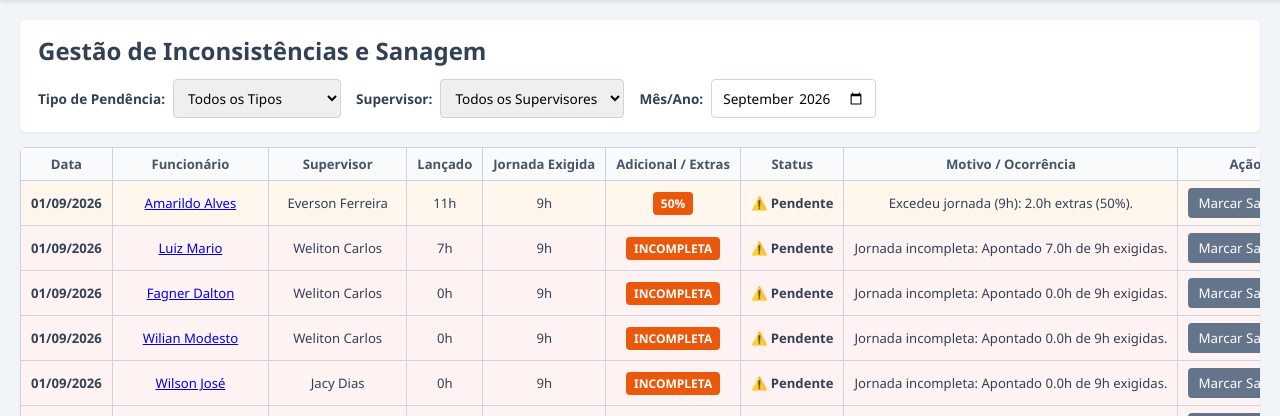
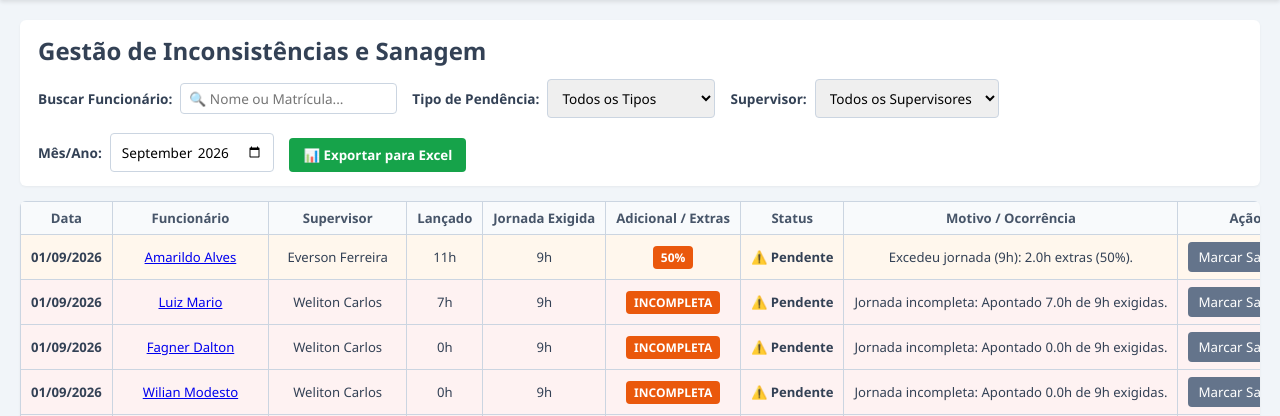
Before and after one commit to vents278/Controle-Apropria--o, a Flask app: page / in a window 1280 px wide, after a click on "Pendências & Horas Extras". Shown: the part 96-512 px from the top of the page. Run offline with Flask 3, Linux system fonts and the light colour scheme; data comes from the database, SQL or seed files in the repository; both versions use the stored data as it was after the commit.

Commit message:
Geração de relatório em Excel

```diff
--- a/app.py
+++ b/app.py
@@ -1,7 +1,9 @@
-from flask import Flask, render_template, request, jsonify
+from flask import Flask, render_template, request, jsonify, send_file
 import sqlite3
 from datetime import date, datetime
 import calendar
+import pandas as pd
+import io
 
 app = Flask(__name__)
 DB_NAME = "database.db"
@@ -92,6 +94,98 @@ def calcular_regras_horas(data_iso, horas_trabalhadas):
         "is_feriado": is_feriado,
         "dia_semana": dia_semana
     }
+
+def buscar_dados_pendencias(ano, mes, supervisor_filtro, tipo_filtro, busca_func):
+    _, num_dias = calendar.monthrange(ano, mes)
+    inicio_mes = f"{ano}-{mes:02d}-01"
+    fim_mes = f"{ano}-{mes:02d}-{num_dias:02d}"
+
+    pendencias = []
+
+    with sqlite3.connect(DB_NAME) as conn:
+        cursor = conn.cursor()
+
+        query = '''
+            SELECT p.data, f.id, f.nome, f.matricula, f.supervisor, p.situacao, p.status_pendencia, COALESCE(SUM(a.horas), 0) as total_horas
+            FROM presencas p
+            JOIN funcionarios f ON p.funcionario_id = f.id
+            LEFT JOIN apropriacoes a ON p.funcionario_id = a.funcionario_id AND p.data = a.data
+            WHERE p.data BETWEEN ? AND ?
+        '''
+        params = [inicio_mes, fim_mes]
+
+        if supervisor_filtro:
+            query += " AND f.supervisor = ?"
+            params.append(supervisor_filtro)
+
+        query += " GROUP BY p.data, p.funcionario_id"
+        cursor.execute(query, params)
+
+        for row in cursor.fetchall():
+            d_data, f_id, nome, matricula, supervisor, situacao, st_pend, horas = row
+            status_atual = st_pend or "PENDENTE"
+
+            if status_atual == "SANADA":
+                continue
+
+            if busca_func:
+                termo = busca_func.lower()
+                if termo not in nome.lower() and (not matricula or termo not in matricula.lower()):
+                    continue
+
+            item_pendencia = None
+
+            if situacao == 'Deslocado' and horas == 0:
+                item_pendencia = {
+                    "data": d_data, "funcionario_id": f_id, "funcionario": nome,
+                    "matricula": matricula or "-", "supervisor": supervisor or "Não informado",
+                    "horas_trabalhadas": horas, "carga_padrao": 0, "adicional_tipo": "DESLOCADO",
+                    "horas_extras": 0, "status_pendencia": status_atual,
+                    "mensagem": "Funcionário Deslocado sem lançamento de Ordens de Serviço (OS)."
+                }
+            elif situacao in ['Presente', 'Deslocado']:
+                calc = calcular_regras_horas(d_data, horas)
+                carga = calc["carga_padrao"]
+
+                if calc["horas_100"] > 0:
+                    motivo = "Trabalho em Domingo" if calc["dia_semana"] == 6 else "Trabalho em Feriado"
+                    item_pendencia = {
+                        "data": d_data, "funcionario_id": f_id, "funcionario": nome,
+                        "matricula": matricula or "-", "supervisor": supervisor or "Não informado",
+                        "horas_trabalhadas": horas, "carga_padrao": 0, "adicional_tipo": "100%",
+                        "horas_extras": calc["horas_100"], "status_pendencia": status_atual,
+                        "mensagem": f"{motivo}: {calc['horas_100']:.1f}h extras (100%)."
+                    }
+                elif calc["horas_70"] > 0:
+                    item_pendencia = {
+                        "data": d_data, "funcionario_id": f_id, "funcionario": nome,
+                        "matricula": matricula or "-", "supervisor": supervisor or "Não informado",
+                        "horas_trabalhadas": horas, "carga_padrao": 0, "adicional_tipo": "70%",
+                        "horas_extras": calc["horas_70"], "status_pendencia": status_atual,
+                        "mensagem": f"Trabalho em Sábado: {calc['horas_70']:.1f}h extras (70%)."
+                    }
+                elif calc["horas_50"] > 0:
+                    item_pendencia = {
+                        "data": d_data, "funcionario_id": f_id, "funcionario": nome,
+                        "matricula": matricula or "-", "supervisor": supervisor or "Não informado",
+                        "horas_trabalhadas": horas, "carga_padrao": carga, "adicional_tipo": "50%",
+                        "horas_extras": calc["horas_50"], "status_pendencia": status_atual,
+                        "mensagem": f"Excedeu jornada ({carga:.0f}h): {calc['horas_50']:.1f}h extras (50%)."
+                    }
+                elif carga > 0 and horas < carga:
+                    item_pendencia = {
+                        "data": d_data, "funcionario_id": f_id, "funcionario": nome,
+                        "matricula": matricula or "-", "supervisor": supervisor or "Não informado",
+                        "horas_trabalhadas": horas, "carga_padrao": carga, "adicional_tipo": "INCOMPLETA",
+                        "horas_extras": 0, "status_pendencia": status_atual,
+                        "mensagem": f"Jornada incompleta: Apontado {horas:.1f}h de {carga:.0f}h exigidas."
+                    }
+
+            if item_pendencia:
+                if not tipo_filtro or item_pendencia["adicional_tipo"] == tipo_filtro:
+                    pendencias.append(item_pendencia)
+
+    return pendencias
 
 @app.route('/')
 def index():
@@ -254,7 +348,7 @@ def obter_grade():
         "lancamentos": lancamentos
     })
 
-# --- PENDÊNCIAS E SANAGEM ---
+# --- PENDÊNCIAS E EXPORTAÇÃO EXCEL ---
 
 @app.route('/api/pendencias', methods=['GET'])
 def obter_pendencias():
@@ -262,98 +356,62 @@ def obter_pendencias():
     mes = int(request.args.get('mes', date.today().month))
     supervisor_filtro = request.args.get('supervisor', '')
     tipo_filtro = request.args.get('tipo', '')
-
-    _, num_dias = calendar.monthrange(ano, mes)
-    inicio_mes = f"{ano}-{mes:02d}-01"
-    fim_mes = f"{ano}-{mes:02d}-{num_dias:02d}"
-
-    pendencias = []
+    busca_func = request.args.get('funcionario', '')
 
     with sqlite3.connect(DB_NAME) as conn:
         cursor = conn.cursor()
-
         cursor.execute("SELECT DISTINCT supervisor FROM funcionarios WHERE supervisor IS NOT NULL AND supervisor != '' ORDER BY supervisor")
         supervisores = [r[0] for r in cursor.fetchall()]
 
-        query = '''
-            SELECT p.data, f.id, f.nome, f.supervisor, p.situacao, p.status_pendencia, COALESCE(SUM(a.horas), 0) as total_horas
-            FROM presencas p
-            JOIN funcionarios f ON p.funcionario_id = f.id
-            LEFT JOIN apropriacoes a ON p.funcionario_id = a.funcionario_id AND p.data = a.data
-            WHERE p.data BETWEEN ? AND ?
-        '''
-        params = [inicio_mes, fim_mes]
-
-        if supervisor_filtro:
-            query += " AND f.supervisor = ?"
-            params.append(supervisor_filtro)
-
-        query += " GROUP BY p.data, p.funcionario_id"
-        cursor.execute(query, params)
-
-        for row in cursor.fetchall():
-            d_data, f_id, nome, supervisor, situacao, st_pend, horas = row
-            status_atual = st_pend or "PENDENTE"
-
-            if status_atual == "SANADA":
-                continue
-
-            item_pendencia = None
-
-            if situacao == 'Deslocado' and horas == 0:
-                item_pendencia = {
-                    "data": d_data, "funcionario_id": f_id, "funcionario": nome,
-                    "supervisor": supervisor or "Não informado",
-                    "horas_trabalhadas": horas, "carga_padrao": 0, "adicional_tipo": "DESLOCADO",
-                    "horas_extras": 0, "status_pendencia": status_atual,
-                    "mensagem": "Funcionário Deslocado sem lançamento de Ordens de Serviço (OS)."
-                }
-            elif situacao in ['Presente', 'Deslocado']:
-                calc = calcular_regras_horas(d_data, horas)
-                carga = calc["carga_padrao"]
-
-                if calc["horas_100"] > 0:
-                    motivo = "Trabalho em Domingo" if calc["dia_semana"] == 6 else "Trabalho em Feriado"
-                    item_pendencia = {
-                        "data": d_data, "funcionario_id": f_id, "funcionario": nome,
-                        "supervisor": supervisor or "Não informado",
-                        "horas_trabalhadas": horas, "carga_padrao": 0, "adicional_tipo": "100%",
-                        "horas_extras": calc["horas_100"], "status_pendencia": status_atual,
-                        "mensagem": f"{motivo}: {calc['horas_100']:.1f}h extras (100%)."
-                    }
-                elif calc["horas_70"] > 0:
-                    item_pendencia = {
-                        "data": d_data, "funcionario_id": f_id, "funcionario": nome,
-                        "supervisor": supervisor or "Não informado",
-                        "horas_trabalhadas": horas, "carga_padrao": 0, "adicional_tipo": "70%",
-                        "horas_extras": calc["horas_70"], "status_pendencia": status_atual,
-                        "mensagem": f"Trabalho em Sábado: {calc['horas_70']:.1f}h extras (70%)."
-                    }
-                elif calc["horas_50"] > 0:
-                    item_pendencia = {
-                        "data": d_data, "funcionario_id": f_id, "funcionario": nome,
-                        "supervisor": supervisor or "Não informado",
-                        "horas_trabalhadas": horas, "carga_padrao": carga, "adicional_tipo": "50%",
-                        "horas_extras": calc["horas_50"], "status_pendencia": status_atual,
-                        "mensagem": f"Excedeu jornada ({carga:.0f}h): {calc['horas_50']:.1f}h extras (50%)."
-                    }
-                elif carga > 0 and horas < carga:
-                    item_pendencia = {
-                        "data": d_data, "funcionario_id": f_id, "funcionario": nome,
-                        "supervisor": supervisor or "Não informado",
-                        "horas_trabalhadas": horas, "carga_padrao": carga, "adicional_tipo": "INCOMPLETA",
-                        "horas_extras": 0, "status_pendencia": status_atual,
-                        "mensagem": f"Jornada incompleta: Apontado {horas:.1f}h de {carga:.0f}h exigidas."
-                    }
-
-            if item_pendencia:
-                if not tipo_filtro or item_pendencia["adicional_tipo"] == tipo_filtro:
-                    pendencias.append(item_pendencia)
+    pendencias = buscar_dados_pendencias(ano, mes, supervisor_filtro, tipo_filtro, busca_func)
 
     return jsonify({
         "pendencias": pendencias,
         "supervisores": supervisores
     })
+
+@app.route('/api/pendencias/exportar_excel', methods=['GET'])
+def exportar_pendencias_excel():
+    ano = int(request.args.get('ano', date.today().year))
+    mes = int(request.args.get('mes', date.today().month))
+    supervisor_filtro = request.args.get('supervisor', '')
+    tipo_filtro = request.args.get('tipo', '')
+    busca_func = request.args.get('funcionario', '')
+
+    pendencias = buscar_dados_pendencias(ano, mes, supervisor_filtro, tipo_filtro, busca_func)
+
+    dados_excel = []
+    for item in pendencias:
+        dt_br = item['data'].split("-")[::-1]
+        dt_formatted = "/".join(dt_br)
+        dados_excel.append({
+            "Data": dt_formatted,
+            "Matrícula": item.get('matricula', '-'),
+            "Funcionário": item['funcionario'],
+            "Supervisor": item['supervisor'],
+            "Horas Lançadas": item['horas_trabalhadas'],
+            "Jornada Exigida": f"{item['carga_padrao']}h" if item['carga_padrao'] > 0 else "Fora da Jornada",
+            "Horas Extras": item['horas_extras'],
+            "Tipo Pendência": item['adicional_tipo'],
+            "Status": "PENDENTE",
+            "Ocorrência / Motivo": item['mensagem']
+        })
+
+    df = pd.DataFrame(dados_excel)
+
+    output = io.BytesIO()
+    with pd.ExcelWriter(output, engine='openpyxl') as writer:
+        df.to_excel(writer, index=False, sheet_name='Pendencias')
+
+    output.seek(0)
+    nome_arquivo = f"Relatorio_Pendencias_{ano}_{mes:02d}.xlsx"
+
+    return send_file(
+        output,
+        mimetype="application/vnd.openxmlformats-officedocument.spreadsheetml.sheet",
+        as_attachment=True,
+        download_name=nome_arquivo
+    )
 
 @app.route('/api/pendencias/sanar', methods=['POST'])
 def sanar_pendencia():
--- a/static/script.js
+++ b/static/script.js
@@ -312,13 +312,14 @@ function aplicarFiltrosGrade() {
   });
 }
 
-// 2. PAINEL DE PENDÊNCIAS COM FILTRO DE TIPO
+// 2. PAINEL DE PENDÊNCIAS COM FILTROS E EXPORTAÇÃO
 async function carregarPendencias() {
   const [ano, mes] = document.getElementById("filtroPendenciasMes").value.split("-");
   const supervisor = document.getElementById("filtroPendenciasSupervisor").value;
   const tipo = document.getElementById("filtroTipoPendencia").value;
+  const func = document.getElementById("filtroPendenciasFuncionario").value;
 
-  const res = await fetch(`/api/pendencias?ano=${ano}&mes=${mes}&supervisor=${encodeURIComponent(supervisor)}&tipo=${encodeURIComponent(tipo)}`);
+  const res = await fetch(`/api/pendencias?ano=${ano}&mes=${mes}&supervisor=${encodeURIComponent(supervisor)}&tipo=${encodeURIComponent(tipo)}&funcionario=${encodeURIComponent(func)}`);
   const data = await res.json();
 
   const selectSup = document.getElementById("filtroPendenciasSupervisor");
@@ -356,6 +357,16 @@ async function carregarPendencias() {
       </tr>
     `;
   });
+}
+
+function exportarPendenciasExcel() {
+  const [ano, mes] = document.getElementById("filtroPendenciasMes").value.split("-");
+  const supervisor = document.getElementById("filtroPendenciasSupervisor").value;
+  const tipo = document.getElementById("filtroTipoPendencia").value;
+  const func = document.getElementById("filtroPendenciasFuncionario").value;
+
+  const query = `ano=${ano}&mes=${mes}&supervisor=${encodeURIComponent(supervisor)}&tipo=${encodeURIComponent(tipo)}&funcionario=${encodeURIComponent(func)}`;
+  window.location.href = `/api/pendencias/exportar_excel?${query}`;
 }
 
 async function sanarEsumir(fId, dataIso) {
--- a/static/style.css
+++ b/static/style.css
@@ -131,5 +131,7 @@ input, select, textarea { padding: 8px 10px; border: 1px solid #cbd5e1; border-r
 
 .btn-primary { background: #2563eb; color: #fff; border: none; padding: 8px 14px; border-radius: 4px; cursor: pointer; font-weight: bold; }
 .btn-secondary { background: #64748b; color: #fff; border: none; padding: 6px 10px; border-radius: 4px; cursor: pointer; font-weight: 500; }
+.btn-excel { background: #16a34a; color: #fff; border: none; padding: 8px 14px; border-radius: 4px; cursor: pointer; font-weight: bold; transition: background 0.2s; }
+.btn-excel:hover { background: #15803d; }
 .btn-remove-os { background: #ef4444; color: #fff; border: none; padding: 2px 6px; border-radius: 3px; cursor: pointer; font-size: 0.75rem; }
 .full-width { width: 100%; }
--- a/templates/index.html
+++ b/templates/index.html
@@ -194,6 +194,10 @@
         <h2>Gestão de Inconsistências e Sanagem</h2>
         <div class="filter-controls">
           <div class="filter-group">
+            <label>Buscar Funcionário:</label>
+            <input type="text" id="filtroPendenciasFuncionario" placeholder="🔍 Nome ou Matrícula..." onkeyup="carregarPendencias()" style="padding: 5px 8px; border: 1px solid #cbd5e1; border-radius: 4px;">
+          </div>
+          <div class="filter-group">
             <label>Tipo de Pendência:</label>
             <select id="filtroTipoPendencia" onchange="carregarPendencias()">
               <option value="">Todos os Tipos</option>
@@ -213,6 +217,9 @@
           <div class="filter-group">
             <label>Mês/Ano:</label>
             <input type="month" id="filtroPendenciasMes" onchange="carregarPendencias()">
+          </div>
+          <div class="filter-group" style="align-self: flex-end;">
+            <button class="btn-excel" onclick="exportarPendenciasExcel()">📊 Exportar para Excel</button>
           </div>
         </div>
       </div>
```
Also changed, not shown: database.db.
